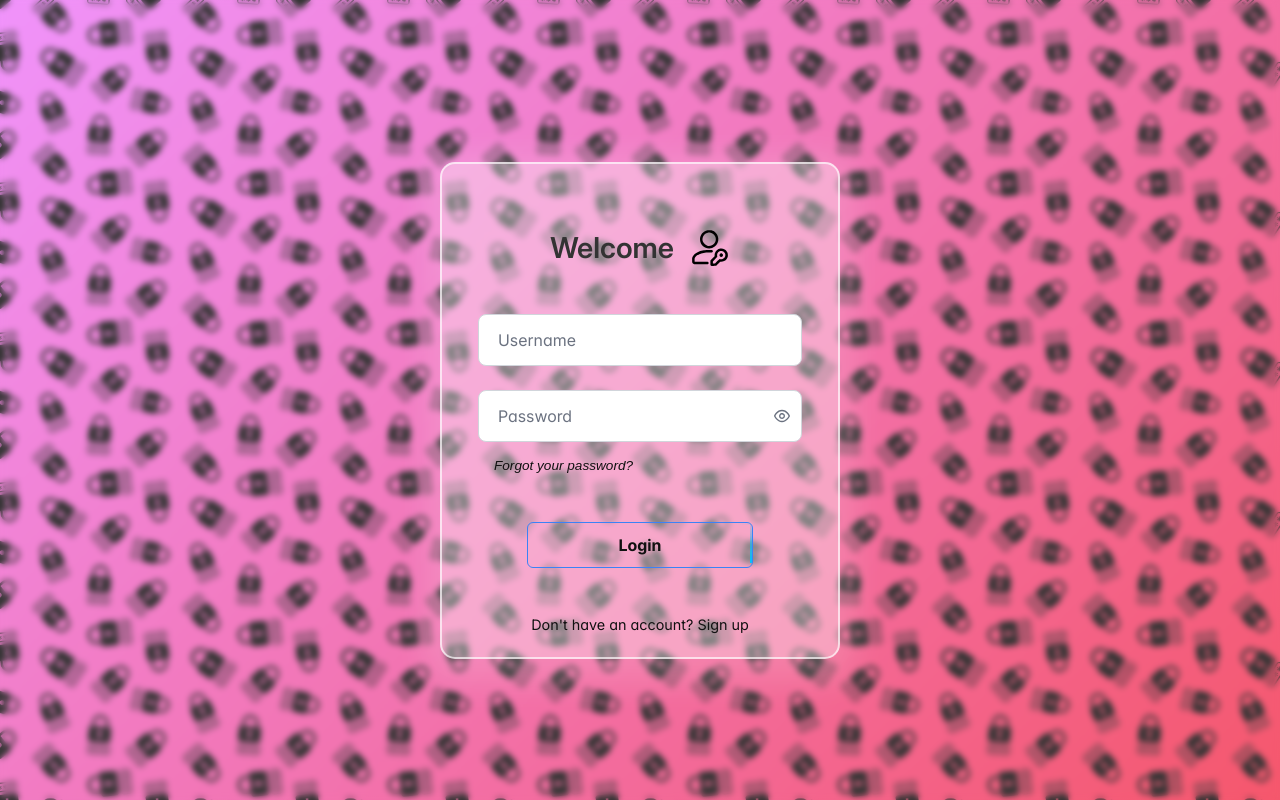
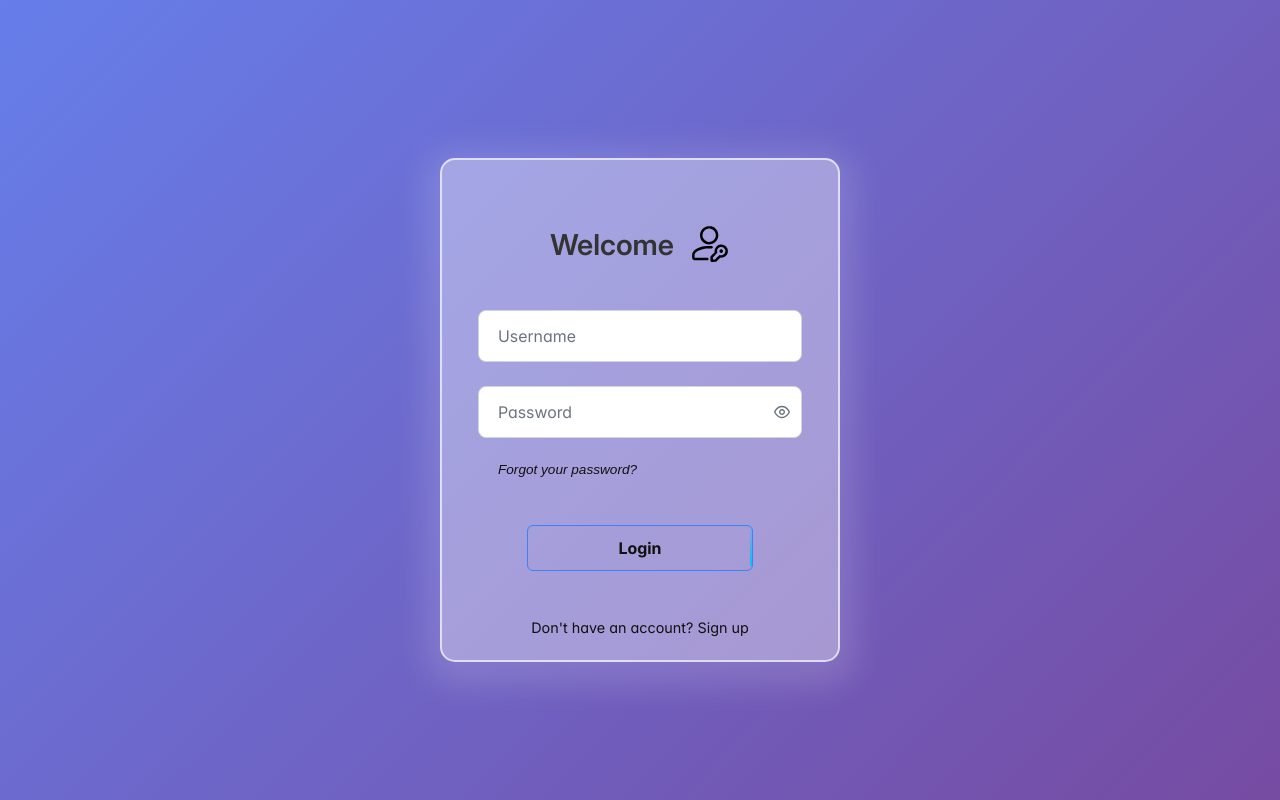
Before and after one commit to GeanfrancoGPD/Web2, a React (Create React App) app in the folder frontend/: page / in a window 1280 px wide. Built offline with nearby package versions, Linux system fonts and the light colour scheme; a web font is replaced by a local one.

Commit message:
Update form and login CSS backgrounds
Replaced backdrop-filter with background gradients for form variants in Form.css. Adjusted link and header spacing in Login.css. Removed background image from index.css for a cleaner look.

```diff
--- a/frontend/src/App.css
+++ b/frontend/src/App.css
@@ -6,7 +6,6 @@
 
   --form-title: #333;
   --form-background-card: rgba(255, 255, 255, 0.95);
-
 
   --background-login: linear-gradient(135deg, #667eea 0%, #764ba2 100%);
   --background-register: linear-gradient(135deg, #f093fb 0%, #f5576c 100%);
--- a/frontend/src/Components/Form/Form.css
+++ b/frontend/src/Components/Form/Form.css
@@ -140,17 +140,15 @@
 
 /* Estilos para diferentes variantes */
 .form-container.login {
-  backdrop-filter: blur(3px);
+  background: var(--background-login);
 }
 
 .form-container.register {
-  /* background: var(--background-register); */
-  backdrop-filter: blur(3px);
+  background: var(--background-register);
 }
 
 .form-container.reset {
-  /* background: var(--background-reset); */
-  backdrop-filter: blur(3px);
+  background: var(--background-reset);
 }
 
 .form-logo {
--- a/frontend/src/Page/Login/Login.css
+++ b/frontend/src/Page/Login/Login.css
@@ -131,20 +131,19 @@
 }
 
 .link-top {
-  margin-top: -2rem;
-  /* margin-bottom: 0.5rem; */
+  margin-top: -1.5rem;
   text-align: right;
   width: max-content;
   align-self: flex-start;
   font-style: italic;
-  font-size: .85rem;
-  padding: .5rem 1rem;
+  font-size: 0.85rem;
+  padding: 0.5rem 1.25rem;
 }
 
 .link-bottom {
   margin-bottom: -1.5rem;
 }
 
-.form-header{
+.form-header {
   margin-bottom: 30px;
 }
--- a/frontend/src/index.css
+++ b/frontend/src/index.css
@@ -14,8 +14,6 @@ body {
     sans-serif;
   -webkit-font-smoothing: antialiased;
   -moz-osx-font-smoothing: grayscale;
-  background: url('../public/background.png') repeat, var(--background-register);
-  background-size: 150px 150px, auto;
 }
 
 code {
```
Also changed, not shown: 1 other file (tests, documents, lock files or other folders).
